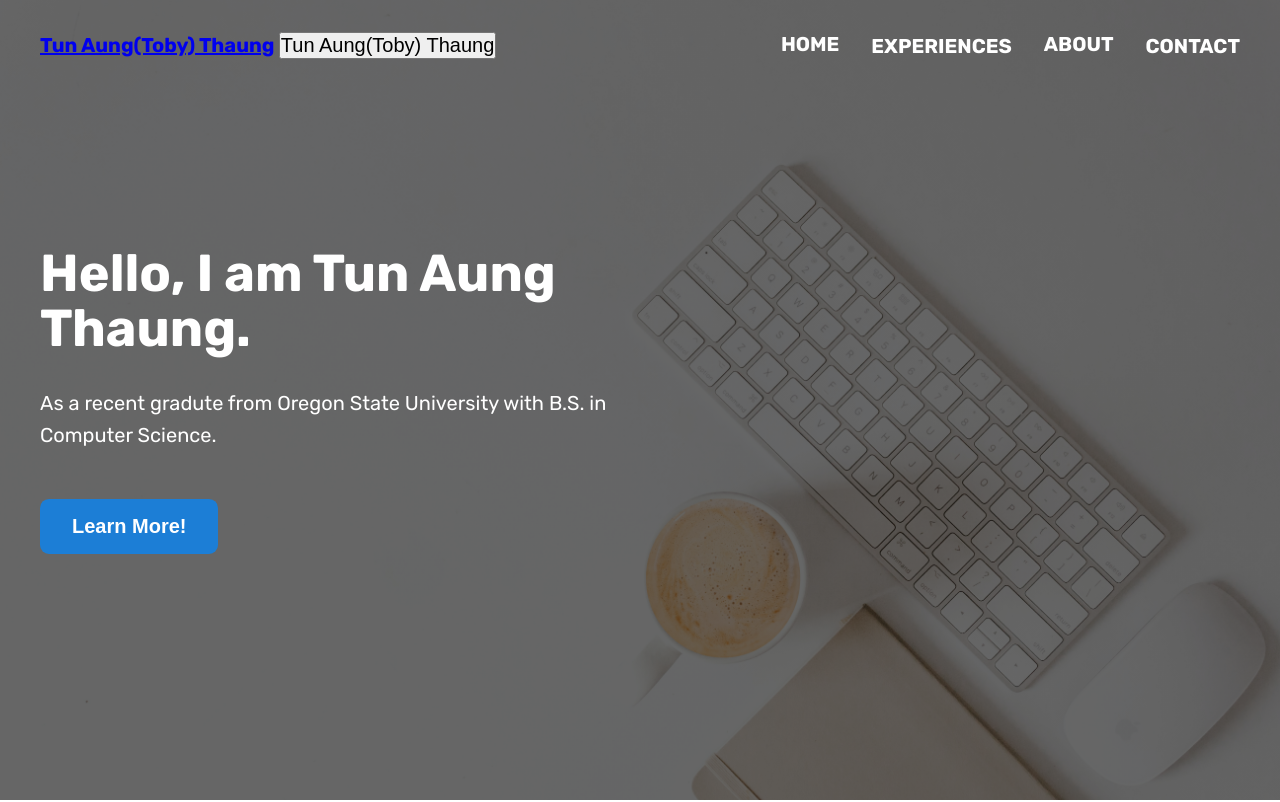
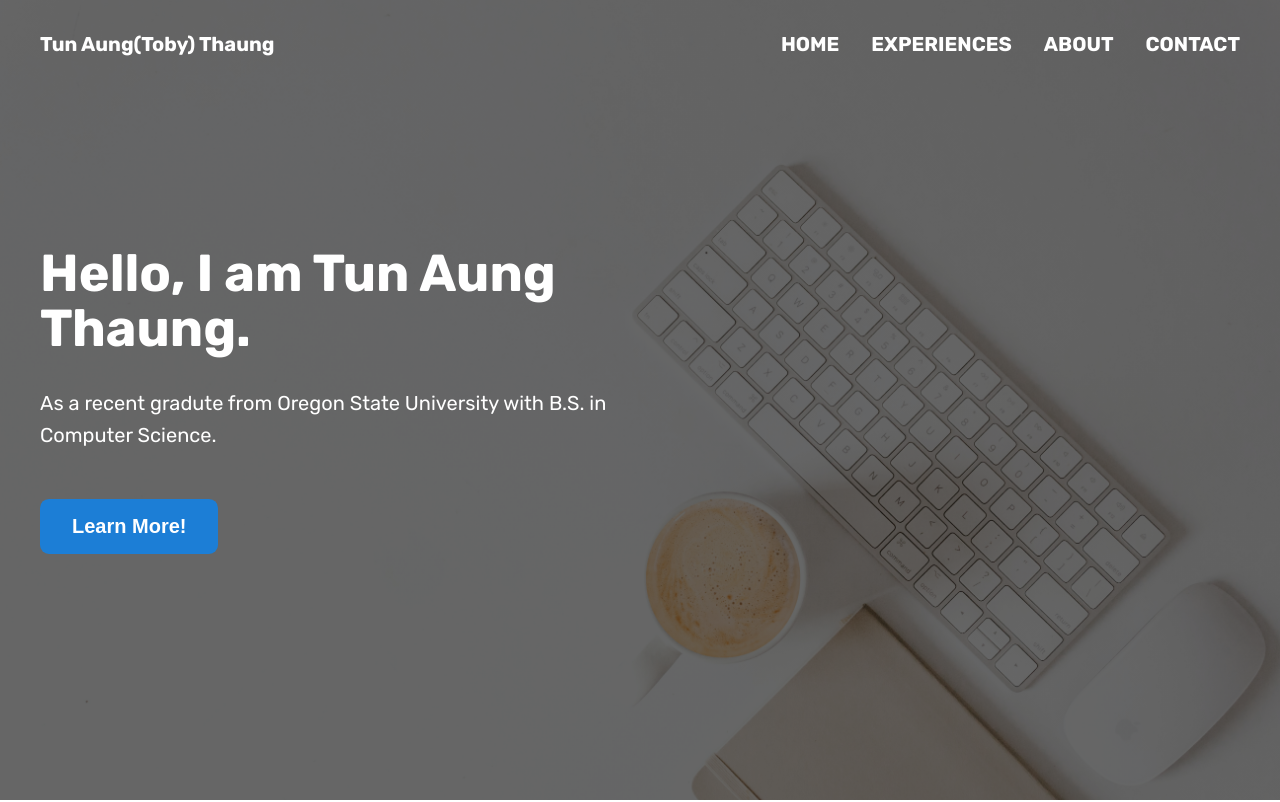
Before and after one commit to toby12352/toby12352.github.io, a website: page index.html in a window 1280 px wide. Shown: the top 802 px of the page. Drawn offline with Linux system fonts and the light colour scheme.

Commit message:
Changes made

```diff
--- a/index.html
+++ b/index.html
@@ -23,10 +23,7 @@
     <header>
       <nav class="container">
         <div>
-            <a href="index.html">Tun Aung(Toby) Thaung</a>
-            <button id="username">
-              Tun Aung(Toby) Thaung
-            </button>
+          Tun Aung(Toby) Thaung
         </div>
         <div class="navi-links">
           <a class="navi-link" href="index.html">HOME</a>
```
